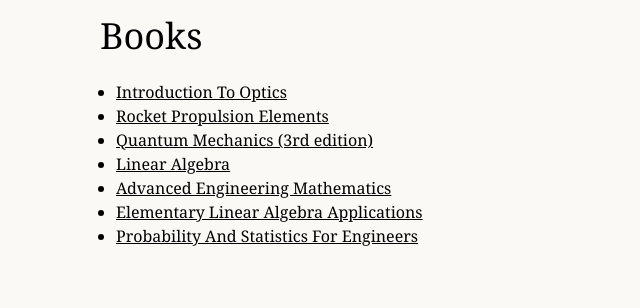
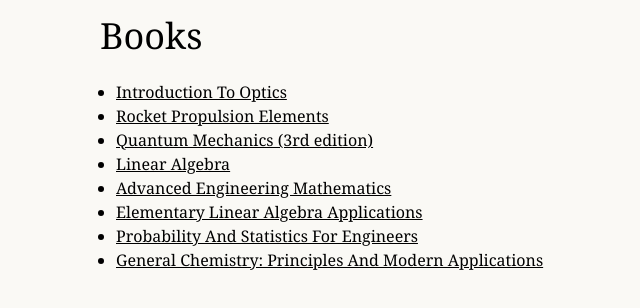
Before and after one commit to nikolaiborbe/portfolio, a SvelteKit app: page /books in a window 1280 px wide. Shown: the top 308 px of the page, without its empty margins (206-846 px from the left). Built offline with nearby package versions, Linux system fonts and the light colour scheme.

Commit message:
add chemistry book

```diff
--- a/src/routes/books/+page.svelte
+++ b/src/routes/books/+page.svelte
@@ -42,5 +42,8 @@
 		<li>
 			<a href="/books/probability_and_statistics_for_engineers.pdf" class="text-fg-brand underline hover:no-underline" target="_blank">Probability And Statistics For Engineers</a>
 		</li>
+		<li>
+			<a href="/books/general_chemistry.pdf" class="text-fg-brand underline hover:no-underline" target="_blank">General Chemistry: Principles And Modern Applications</a>
+		</li>
 	</ul>
 </div>
```
Also changed, not shown: 1 other file (tests, documents, lock files or other folders).
